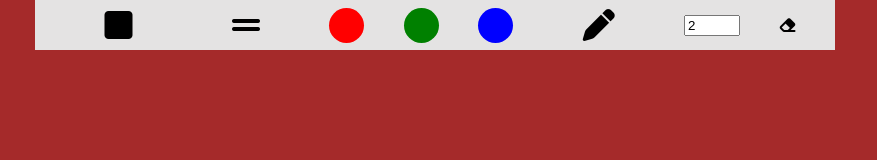
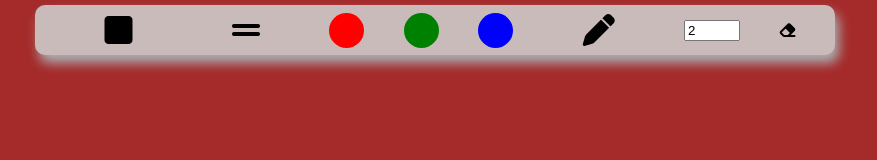
Before and after one commit to Akhil161/open-board, a plain HTML site: page index.html in a window 1280 px wide. Shown: the whole page, without its empty margins (65-942 px from the left). Drawn offline with Linux system fonts and the light colour scheme.

Commit message:
first commit

```diff
--- a/index.html
+++ b/index.html
@@ -20,9 +20,12 @@
 
         .panel {
             height: 50px;
-            background-color: rgb(228, 227, 227);
+            box-shadow: 4px 8px 12px #aab1b4;
+            background-color: rgb(202, 187, 187);
             width: 800px;
+            margin-top: 5px;
             margin-left: 100px;
+            border-radius: 10px;
             display: flex;
             align-items: center;
             justify-content: space-evenly;
```
